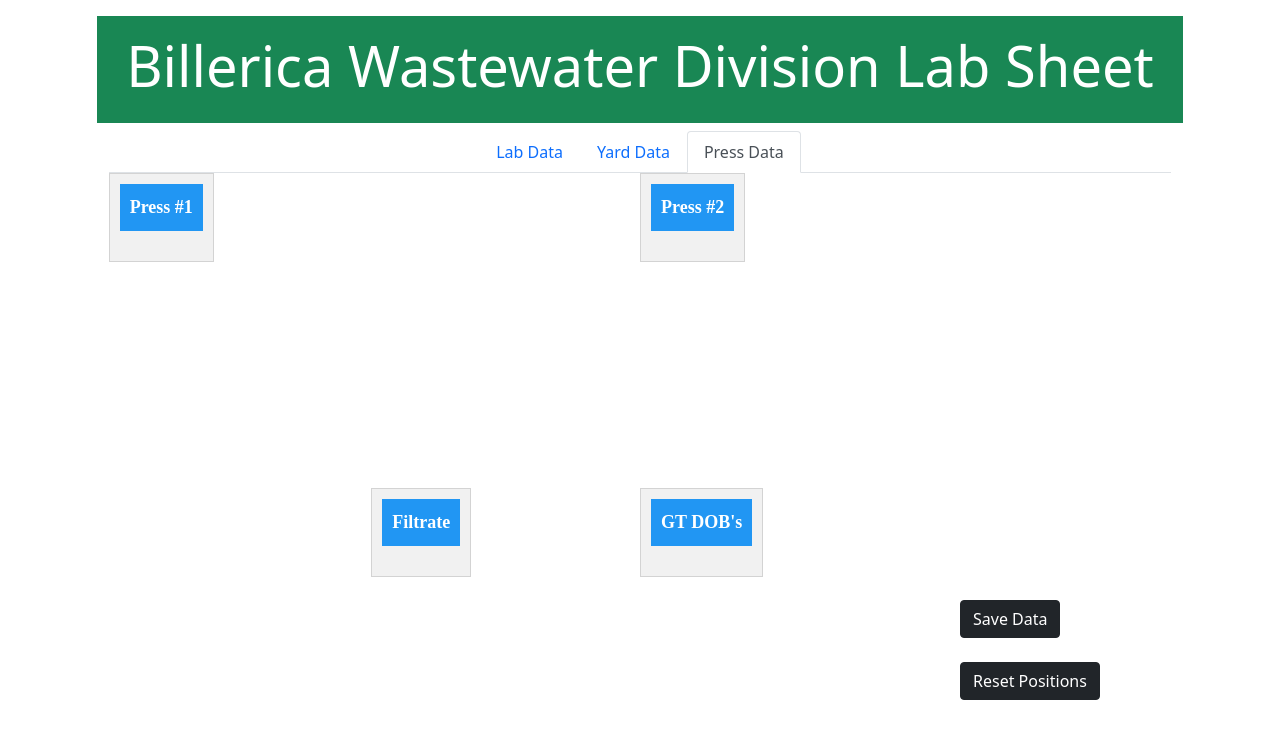
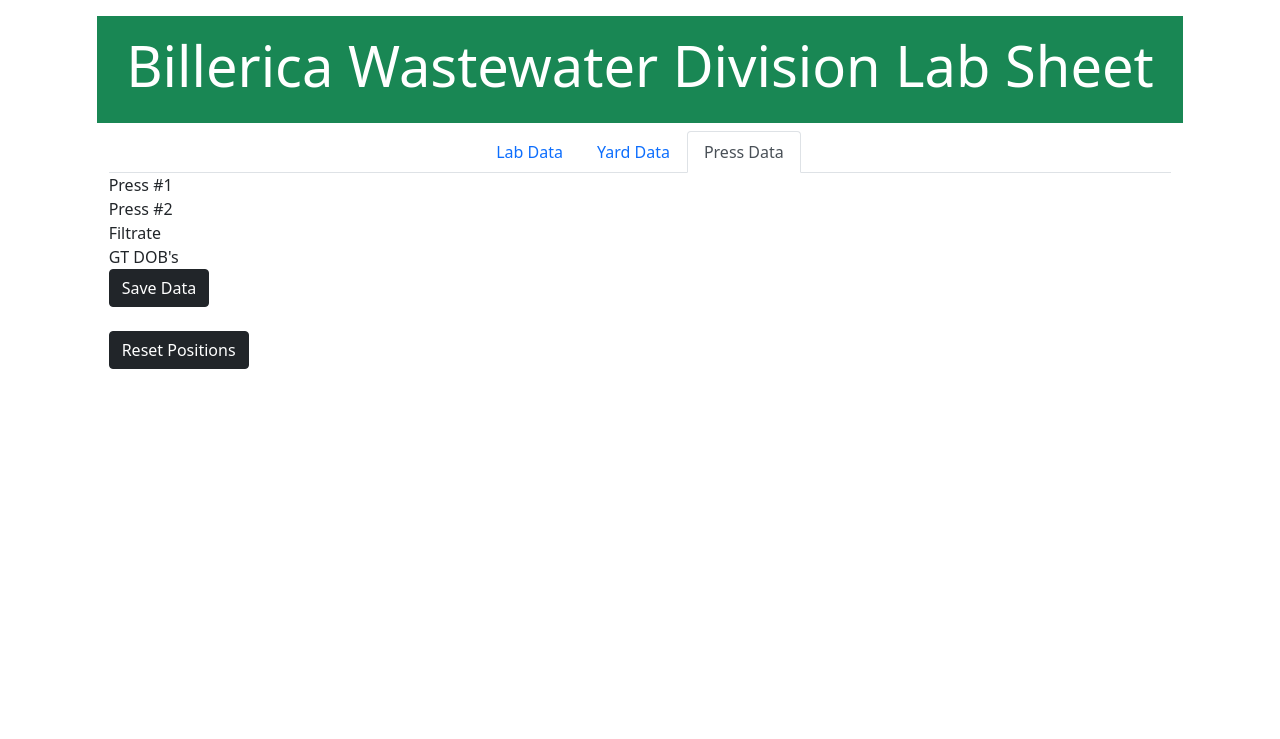
Before and after one commit to DonaldCapodilupo/Ultimate-Wastewater-Program, a Flask app: page / in a window 1280 px wide, after a click on "Press Data". Shown: the top 739 px of the page. Run offline with Flask 2, Linux system fonts and the light colour scheme; some libraries are stand-ins or nearby versions.

Commit message:
Removed draggable div code - no longer needed.

```diff
--- a/static/css/main.css
+++ b/static/css/main.css
@@ -1,67 +1,3 @@
-/* CSS For Movable Divs */
-#movable_press_1_div {
-    position: absolute;
-
-    background-color: #f1f1f1;
-    border: 1px solid #d3d3d3;
-    text-align: center;
-    padding: 10px;
-
-}
-
-#movable_press_2_div {
-    position: absolute;
-    left: 50%;
-    background-color: #f1f1f1;
-    border: 1px solid #d3d3d3;
-    text-align: center;
-    padding: 10px;
-
-}
-
-#movable_filtrate_div {
-    position: absolute;
-    left: 29%;
-    top: 61%;
-    background-color: #f1f1f1;
-    border: 1px solid #d3d3d3;
-    text-align: center;
-    padding: 10px;
-
-}
-
-#movable_gravity_blanket_div {
-    position: absolute;
-    left: 50%;
-    top: 61%;
-    background-color: #f1f1f1;
-    border: 1px solid #d3d3d3;
-    text-align: center;
-    padding: 10px;
-
-}
-
-
-#movable_div_header {
-    padding: 10px;
-    cursor: move;
-    z-index: 10;
-    background-color: #2196F3;
-    color: #fff;
-    font-weight: bold;
-    font-family: "Times New Roman", Times, serif;
-    font-size: 18px;
-}
-
-.movable_div_body {
-    padding: 10px;
-}
-
-
-/* *************** */
-
-
-
 .text_label {
     display: grid;
     text-align: right;
@@ -70,13 +6,3 @@
     white-space: nowrap;
 
 }
-
-.buttons_div{
-    position: absolute;
-    left: 75%;
-    top: 75%;
-}
-
-.row1{
-    text-align: center;
-}
```
